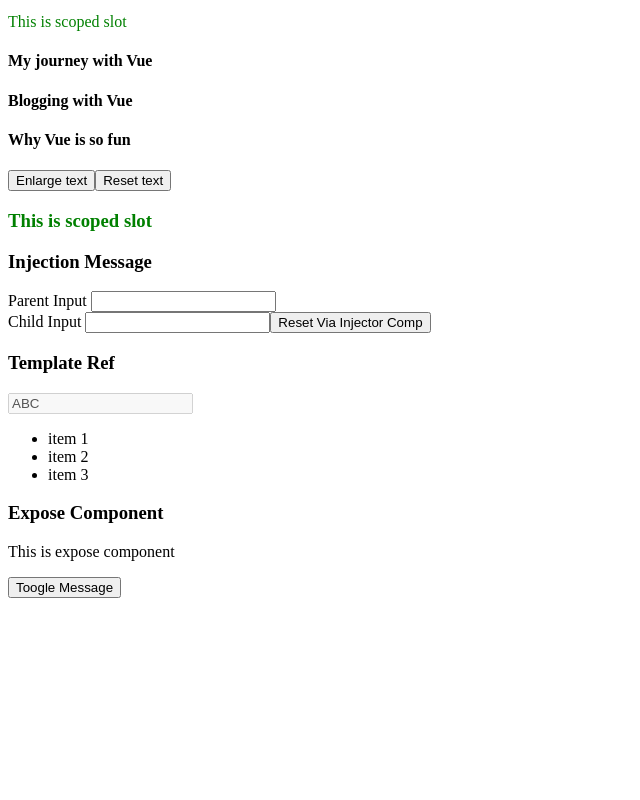
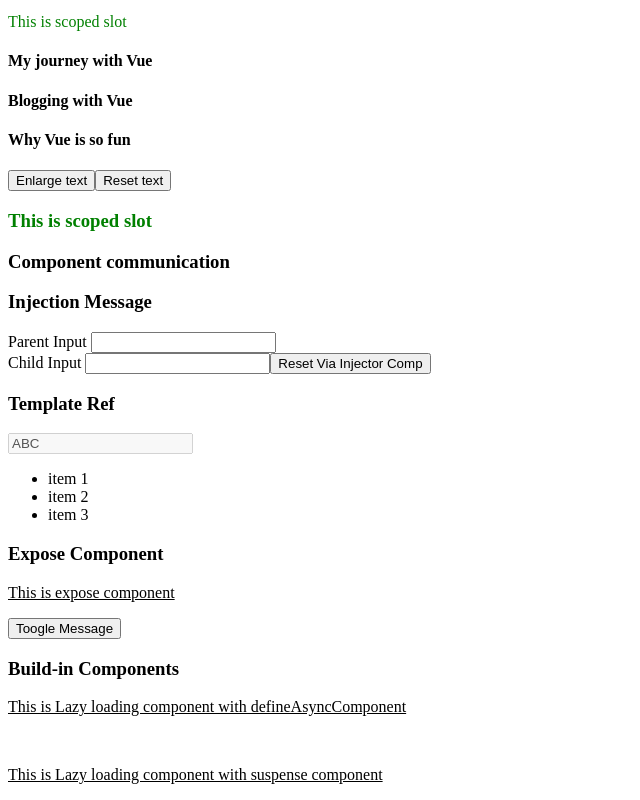
Before and after one commit to kientrant1/practice-vue, a Vue app: page / in a window 1280 px wide. Shown: the part 1253-2053 px from the top of the page, without its empty margins (0-640 px from the left). Before the commit the page ends 1859 px from the top, so only its background shows below. Built offline with nearby package versions, Linux system fonts and the light colour scheme.

Commit message:
lazy loading comp

```diff
--- a/src/components/MySFCs.vue
+++ b/src/components/MySFCs.vue
@@ -6,6 +6,7 @@
 import type { IBlogPost } from '../components/sfcs/BlogPost.vue'
 import InjectionMessage from '../components/sfcs/InjectionMessage.vue'
 import TemplateRef from '../components/sfcs/TemplateRef.vue'
+import BuildInComponent from '../components/sfcs/BuildInComponent.vue'
 
 const toogleComp = ref<boolean>(true)
 const blogs = reactive<IBlogPost[]>([
@@ -54,6 +55,7 @@
       <h3 :class="'scoped-slot-header'">{{ slotProps.text }}</h3>
     </BlogPost>
   </div>
+  <h3>Component communication</h3>
   <div>
     <h3>Injection Message</h3>
     Parent Input <input v-model="injectionMessage" type="text" />
@@ -63,6 +65,9 @@
     <h3>Template Ref</h3>
     <TemplateRef />
   </div>
+  <div>
+    <BuildInComponent />
+  </div>
 </template>
 
 <style scope>
--- /dev/null
+++ b/src/components/sfcs/BuildInComponent.vue
@@ -0,0 +1,34 @@
+<script setup lang="ts">
+import { defineAsyncComponent } from 'vue'
+import type { Component } from 'vue'
+import LoadingComponent from './LoadingComponent.vue'
+
+const fetchComponent = new Promise<Component>((resolve) => {
+  setTimeout(() => {
+    resolve(import('./ExposeComponent.vue'))
+    // resolve(LoadingComponent)
+  }, 5000)
+})
+
+const AsyncComp = defineAsyncComponent({
+  loader: () => fetchComponent,
+  loadingComponent: LoadingComponent,
+  delay: 200,
+})
+</script>
+
+<template>
+  <h3>Build-in Components</h3>
+  <AsyncComp message="This is Lazy loading component with defineAsyncComponent" />
+  <br />
+  <suspense>
+    <AsyncComp message="This is Lazy loading component with suspense component" />
+    <template #fallback><span class="loading-text">Loading...</span></template>
+  </suspense>
+</template>
+
+<style>
+.loading-text {
+  color: #3498db;
+}
+</style>
--- a/src/components/sfcs/ExposeComponent.vue
+++ b/src/components/sfcs/ExposeComponent.vue
@@ -1,6 +1,10 @@
 <script setup lang="ts">
 import { ref } from 'vue'
-
+const props = withDefaults(defineProps<{
+  message?: string
+}>(), {
+  message: 'This is expose component'
+})
 const isShown = ref<boolean>(true)
 const toogleMessage = () => {
   isShown.value = !isShown.value
@@ -13,5 +17,5 @@
 </script>
 
 <template>
-  <p v-if="isShown">This is expose component</p>
+  <p v-if="isShown"><u>{{props.message}}</u></p>
 </template>
--- /dev/null
+++ b/src/components/sfcs/LoadingComponent.vue
@@ -0,0 +1,25 @@
+<script setup lang="ts"></script>
+
+<template>
+  <div class="loader" />
+</template>
+
+<style>
+.loader {
+  width: 30px;
+  height: 30px;
+  border: 3px solid #f3f3f3;
+  border-top: 3px solid #3498db;
+  border-radius: 50%;
+  animation: spin 2s linear infinite;
+}
+
+@keyframes spin {
+  0% {
+    transform: rotate(0deg)
+  }
+  100% {
+    transform: rotate(360deg)
+  }
+}
+</style>
```
